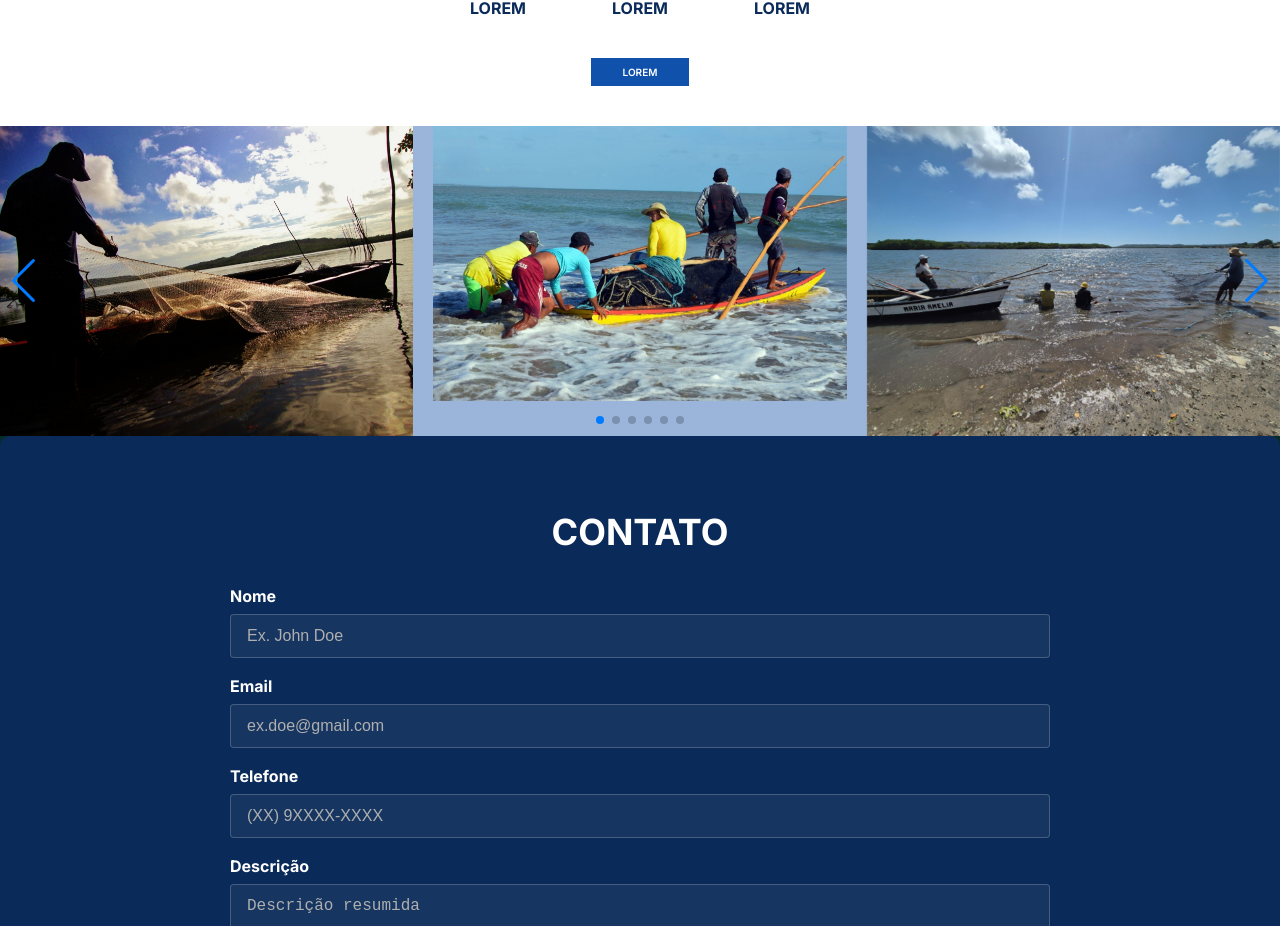
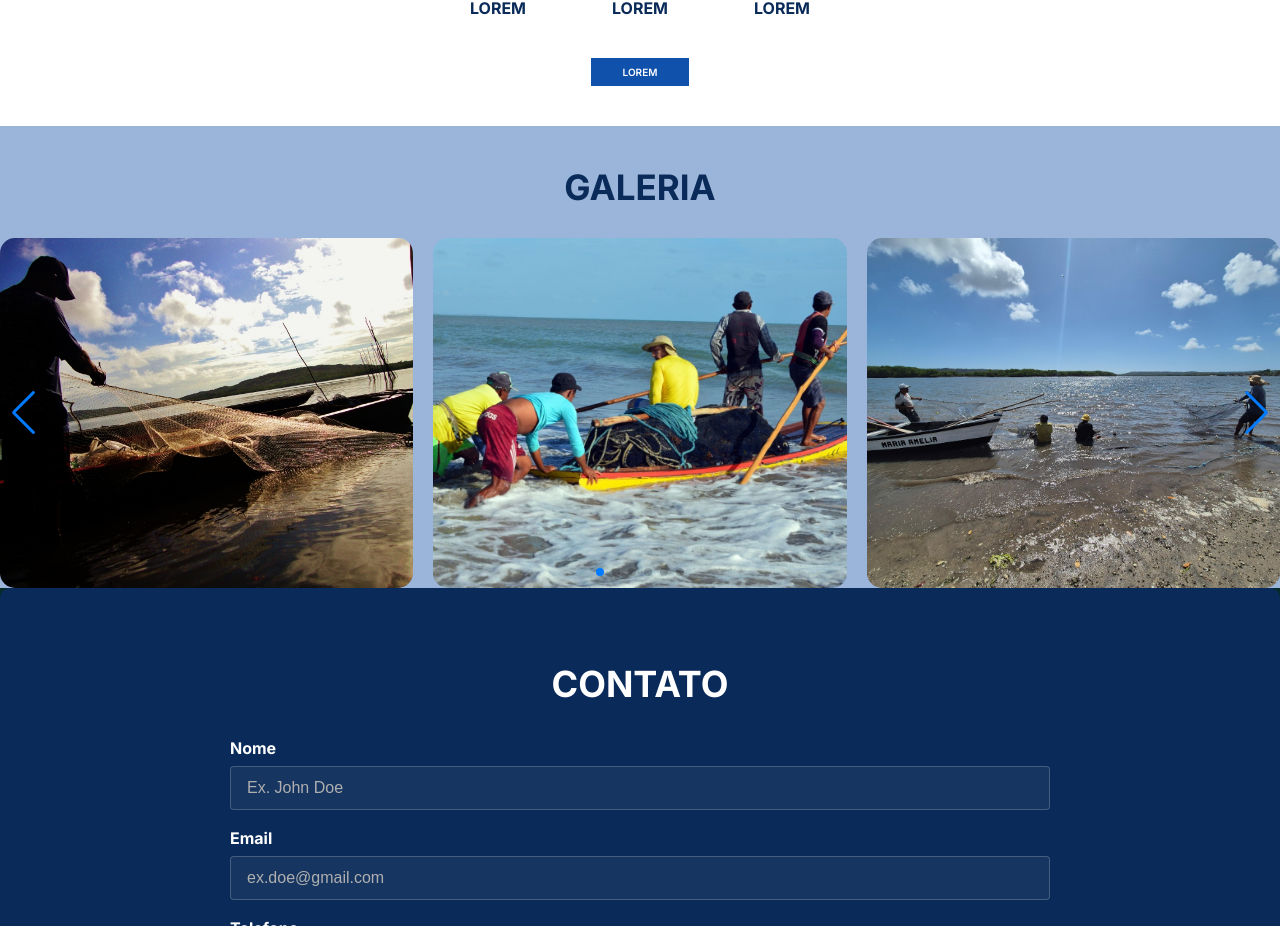
Before and after one commit to Igor-Britoo/Blue-Impact-Website, a React (Vite) app: page / in a window 1280 px wide. Shown: the part 1418-2344 px from the top of the page. Built offline with nearby package versions, Linux system fonts and the light colour scheme.

Commit message:
feat: add gallery heading and enhance image styling in carousel component

```diff
--- a/src/components/ImageCarousel.jsx
+++ b/src/components/ImageCarousel.jsx
@@ -4,7 +4,7 @@ import { Navigation, Pagination } from 'swiper/modules';
 import 'swiper/css';
 import 'swiper/css/navigation';
 import 'swiper/css/pagination';
-import { CarouselContainer, Card, CardImage, Popup, PopupImage } from './styled/ImageCarouselComponents';
+import { CarouselContainer, Card, CardImage, Popup, PopupImage, GalleryHeading } from './styled/ImageCarouselComponents';
 
 const ImageCarousel = () => {
   const images = [
@@ -31,6 +31,7 @@ const ImageCarousel = () => {
 
   return (
     <CarouselContainer>
+      <GalleryHeading>GALERIA</GalleryHeading>
       <Swiper
         modules={[Navigation, Pagination]}
         spaceBetween={20}
--- a/src/components/styled/ImageCarouselComponents.jsx
+++ b/src/components/styled/ImageCarouselComponents.jsx
@@ -23,6 +23,7 @@ export const Popup = styled.div`
 export const PopupImage = styled.img`
   max-width: 90%;
   max-height: 90%;
+  border-radius: 15px;
 `;
 
 export const CarouselContainer = styled.div`
@@ -38,11 +39,20 @@ export const Card = styled.div`
 
 export const CardImage = styled.img`
   width: 100%;
-  height: auto;
+  height: 350px;
+  object-fit: cover;
   cursor: pointer;
   transition: transform 0.3s ease;
-
+  border-radius: 15px;
   &:hover {
     transform: scale(1.05);
   }
 `;
+
+export const GalleryHeading = styled.h2`
+  text-align: center;
+  margin-top: 40px;
+  margin-bottom: 30px;
+  font-size: 35px;
+  color: #0A2B59;
+`;
```
